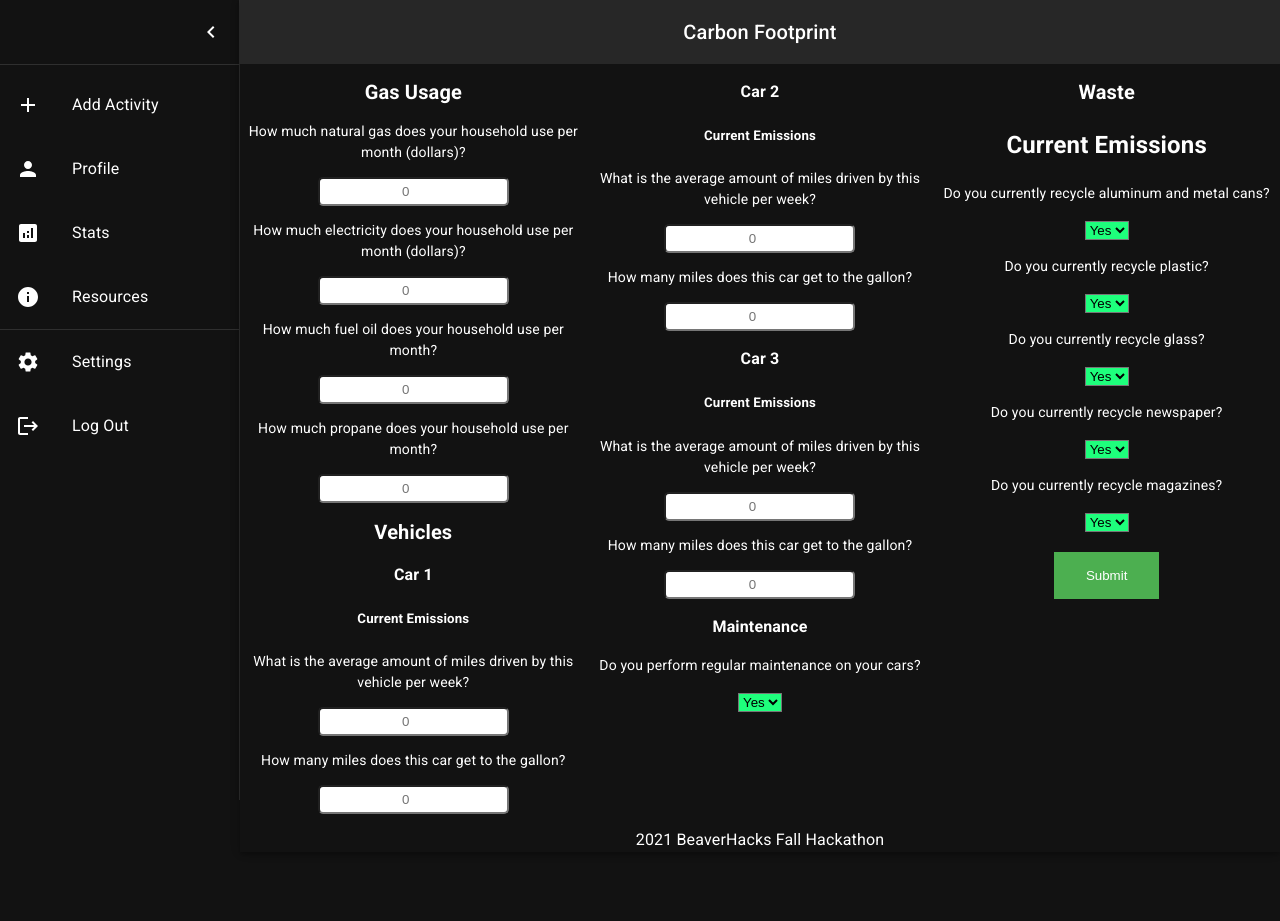
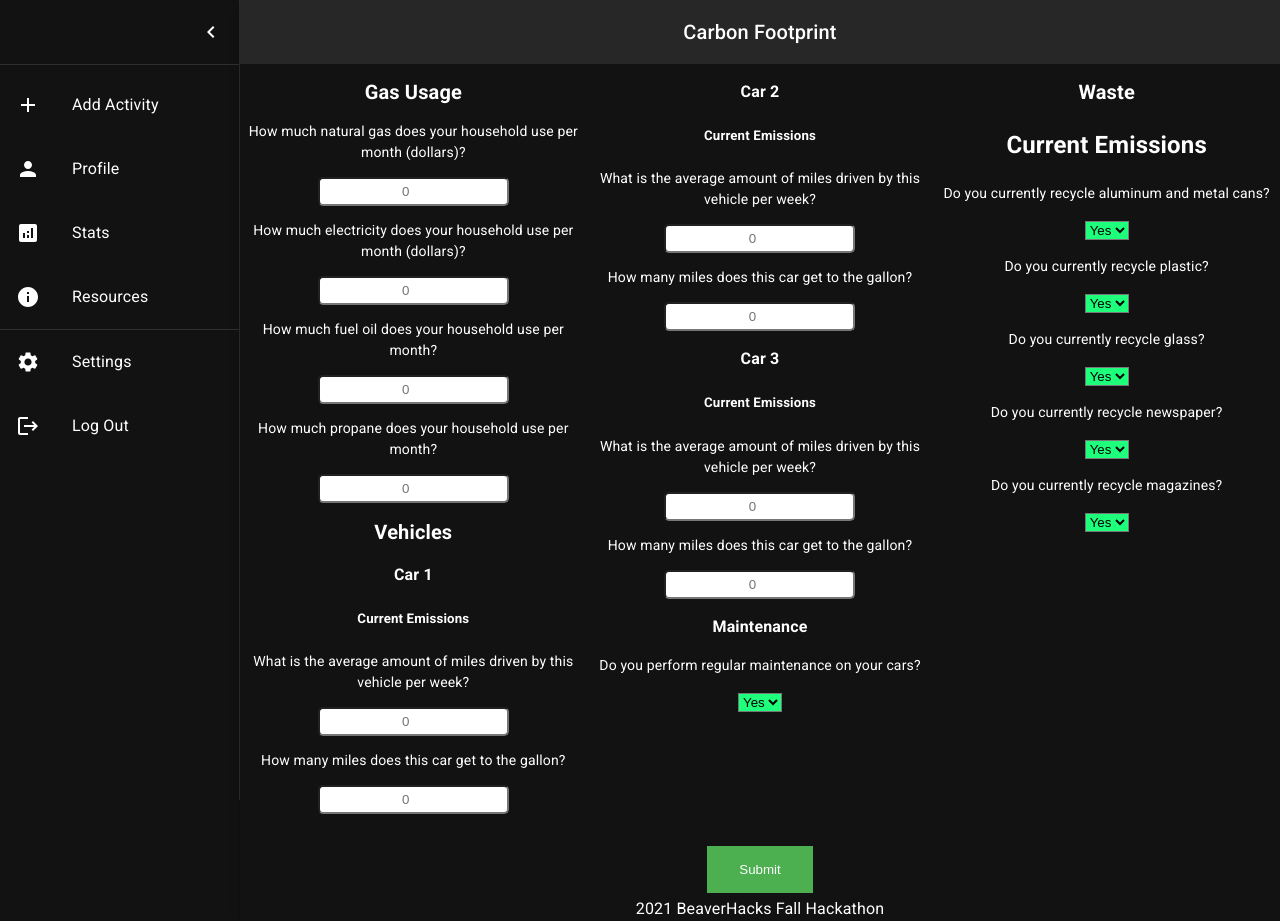
Before and after one commit to laolmstead/CarbonFootprint2021, a React (Create React App) app in the folder frontend/: page /Profile in a window 1280 px wide. Before the commit the page ends 800 px from the top, so only its background shows below. Built offline with nearby package versions, Linux system fonts and the light colour scheme.

Commit message:
Fixed absolute scaling

```diff
--- a/frontend/src/Profile.js
+++ b/frontend/src/Profile.js
@@ -104,11 +104,12 @@ export default function Form() {
             <option value="True">Yes</option>
             <option value="False">No</option>
             </select>
+            </Grid>
+            </Grid>
+
             <p/>
             <input type="submit"/>
 
-            </Grid>
-        </Grid>
 
         </form>
         <footer>
--- a/frontend/src/ProfileWithSidebar.js
+++ b/frontend/src/ProfileWithSidebar.js
@@ -78,7 +78,7 @@ function DashboardContent() {
 
                 <CssBaseline />
 
-                <AppBar position="fixed" sx={{ width: `calc(100%)-${drawerWidth}`, ml: `${drawerWidth}px` }} open={open}>
+                <AppBar position="absolute" sx={{ width: `calc(100%)-${drawerWidth}`, ml: `${drawerWidth}px` }} open={open}>
                     <Toolbar
                         position="fixed"
                         sx={{
```
